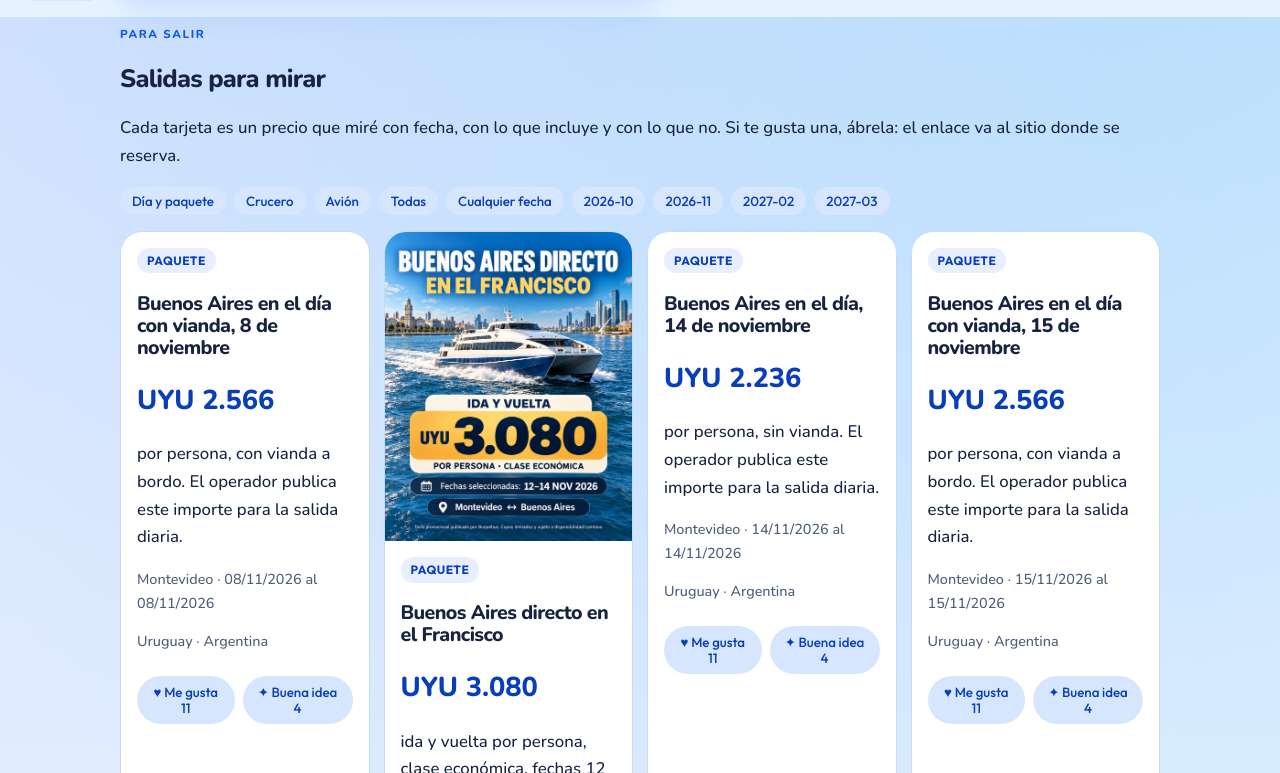
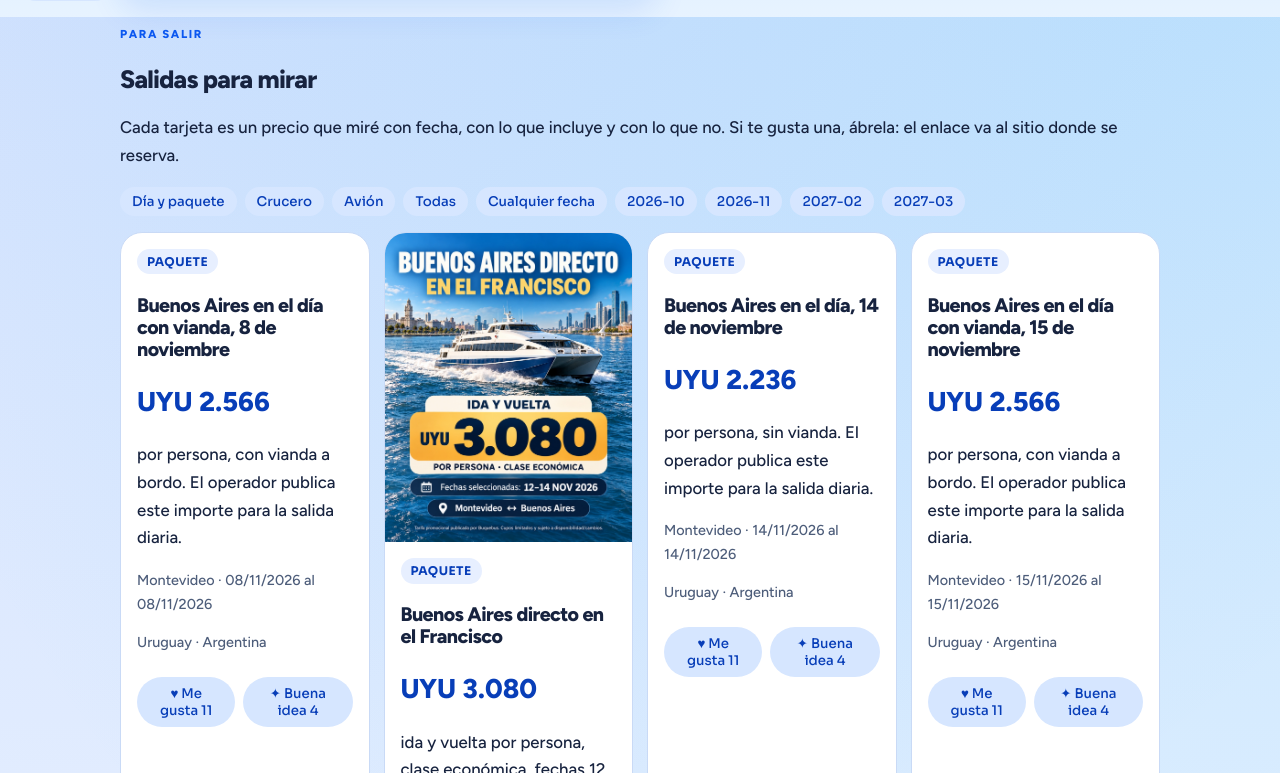
Before and after one commit to nicocamarao/tipsuruguay-blog, a plain HTML site: page index.html in a window 1280 px wide. Shown: the part 783-1556 px from the top of the page. Drawn offline with nearby package versions, Linux system fonts and the light colour scheme.

Commit message:
Cambia la tipografía del sitio a Figtree y Sora.
Co-authored-by: Cursor <cursoragent@cursor.com>

```diff
--- a/css/site.css
+++ b/css/site.css
@@ -1,4 +1,4 @@
-@import url("https://fonts.googleapis.com/css2?family=Nunito:wght@500;700;800&family=Outfit:wght@500;600;700&display=swap");
+@import url("https://fonts.googleapis.com/css2?family=Figtree:wght@500;700;800&family=Sora:wght@500;600;700&display=swap");
 
 :root {
   --ink: #17233f;
@@ -13,8 +13,8 @@
   --blue: #0b57f0;
   --blue-deep: #083eb8;
   --shadow: 0 14px 32px rgba(11, 87, 240, 0.12);
-  --font: "Nunito", "Trebuchet MS", "Segoe UI", sans-serif;
-  --font-boton: "Outfit", "Trebuchet MS", sans-serif;
+  --font: "Figtree", "Avenir Next", "Verdana", sans-serif;
+  --font-boton: "Sora", "Avenir Next", sans-serif;
 }
 
 * { box-sizing: border-box; }
```
